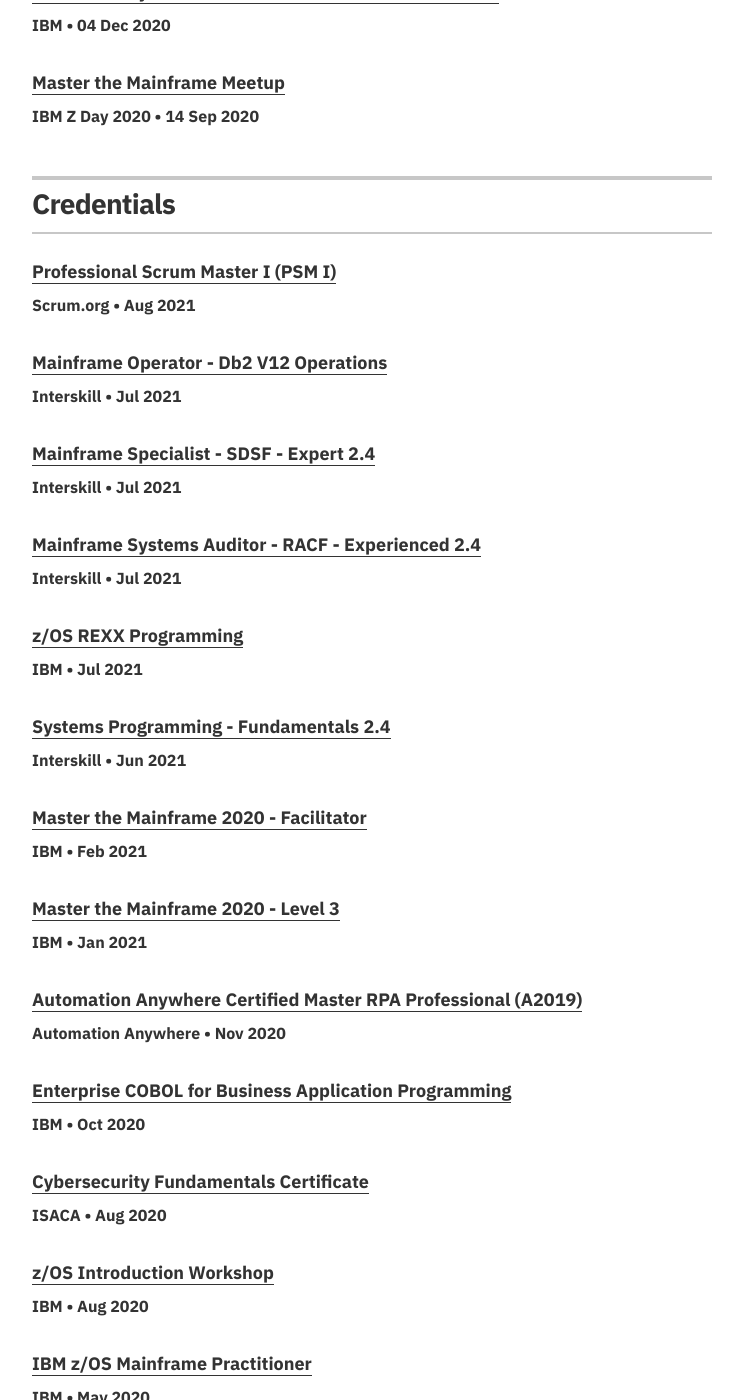
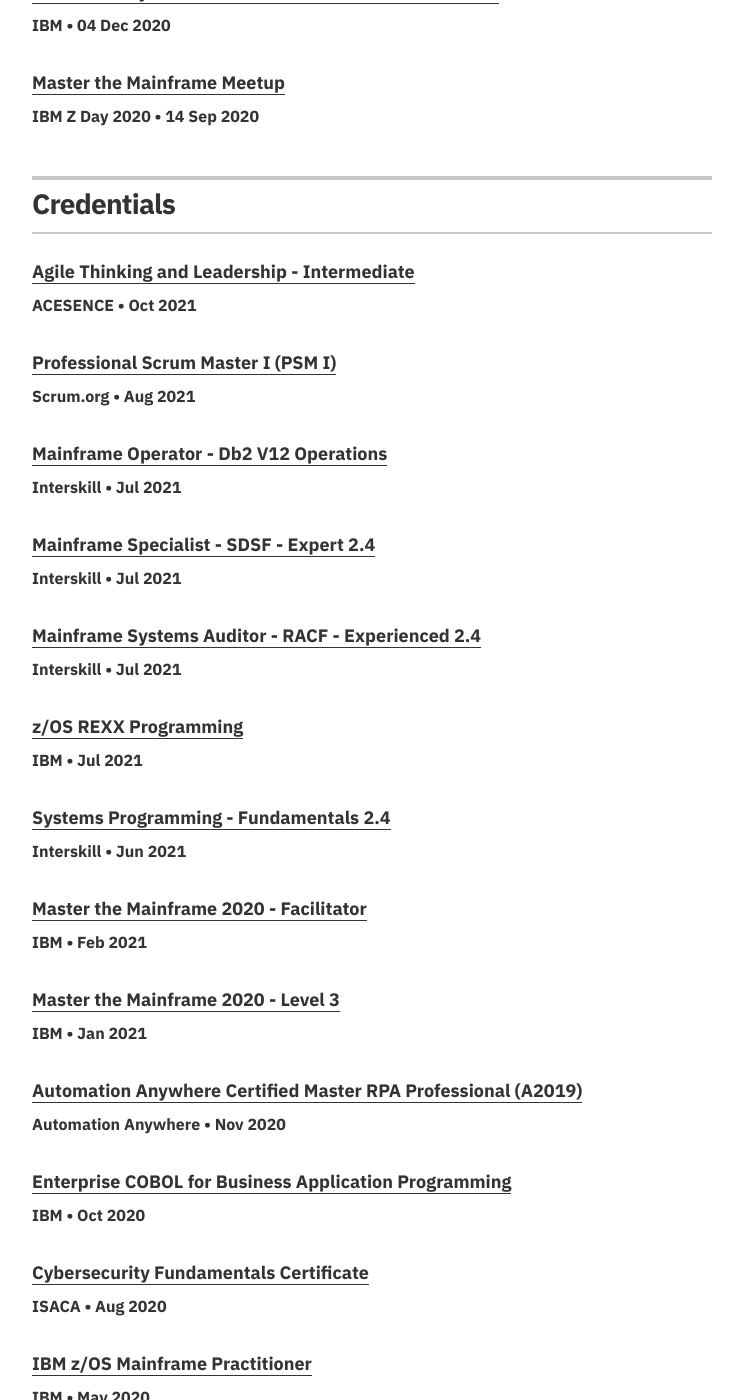
Before and after one commit to tanto259/hartan.to, a Jekyll site: the page built from index.html, in a window 1280 px wide and 1400 px high, scrolled down 3846 px. Shown: the whole window, without its empty margins (268-1011 px from the left). Built offline with Jekyll 4.4.1, drawn with Linux system fonts in a browser that asks for light colours.

Commit message:
Add credentials and speaking links

```diff
--- a/_data/credentials.yml
+++ b/_data/credentials.yml
@@ -1,4 +1,9 @@
 # Credentials
+- credentials: Agile Thinking and Leadership - Intermediate
+  organization: ACESENCE
+  year: Oct 2021
+  url: https://www.credly.com/badges/92d7e64a-baf1-4081-b453-1dfd7fc3d374
+
 - credentials: Professional Scrum Master I (PSM I)
   organization: Scrum.org
   year: Aug 2021
@@ -54,11 +59,6 @@
   year: Aug 2020
   url: https://www.credly.com/badges/09600b0c-41d9-490b-a3de-75ed9958878f
 
-- credentials: z/OS Introduction Workshop
-  organization: IBM
-  year: Aug 2020
-  url: https://www.credly.com/badges/6880b92f-3d07-4978-8a50-9b47353ba615
-
 - credentials: IBM z/OS Mainframe Practitioner
   organization: IBM
   year: May 2020
--- a/_data/speaking.yml
+++ b/_data/speaking.yml
@@ -2,17 +2,17 @@
 - speaking: COBOL Mentorship Session
   organization: Open Mainframe Summit 2021
   year: 23 Sep 2021
-  url: https://events.linuxfoundation.org/open-mainframe-summit/
+  url: https://youtu.be/JE6Ubz4jWko
 
 - speaking: Evolution of Education for the Modern Mainframe Industry
   organization: Open Mainframe Summit 2021
   year: 23 Sep 2021
-  url: https://events.linuxfoundation.org/open-mainframe-summit/
+  url: https://youtu.be/QAQhzCI9WMU
 
 - speaking: The New Face of COBOL
   organization: Open Mainframe Summit 2021
   year: 22 Sep 2021
-  url: https://events.linuxfoundation.org/open-mainframe-summit/
+  url: https://youtu.be/LHA5mFuZ29Q
 
 - speaking: The New Face of COBOL
   organization: IBM Z Day 2021
```
